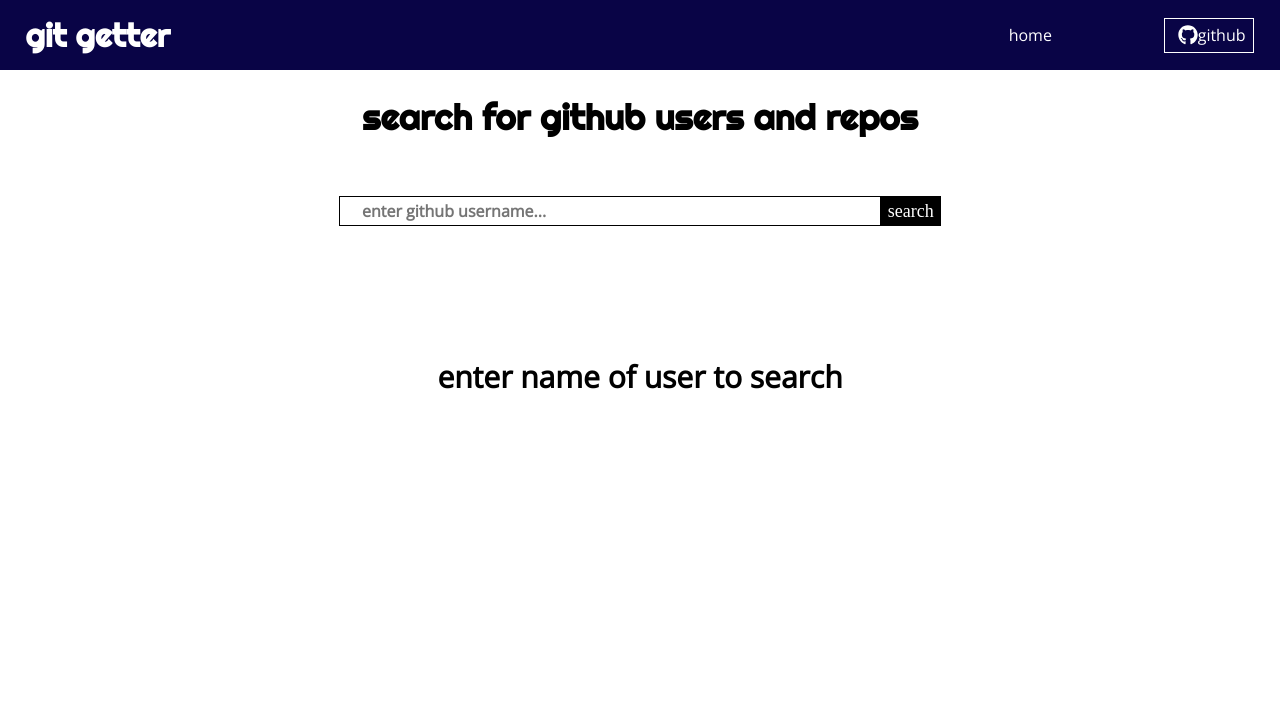
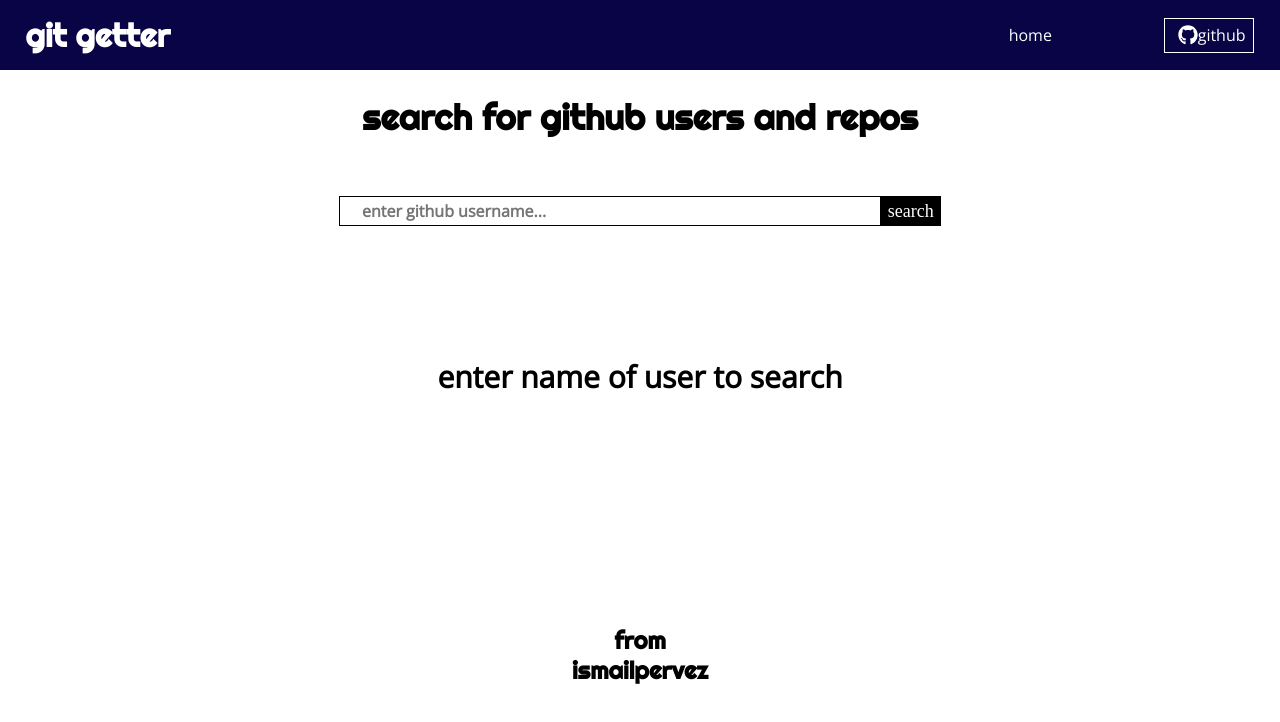
Before and after one commit to ismailPervez/git-getter, an Angular app: page / in a window 1280 px wide. Shown: the top 722 px of the page. Built offline with nearby package versions, Linux system fonts and the light colour scheme; no server answers.

Commit message:
added a simple footer

```diff
--- a/src/app/app.component.css
+++ b/src/app/app.component.css
@@ -0,0 +1,4 @@
+footer {
+    text-align: center;
+    padding: 3%;
+}
--- a/src/app/app.component.html
+++ b/src/app/app.component.html
@@ -1,2 +1,6 @@
 <app-header></app-header>
 <router-outlet></router-outlet>
+<footer>
+    <h2>from</h2>
+    <h2>ismailpervez</h2>
+</footer>
```
